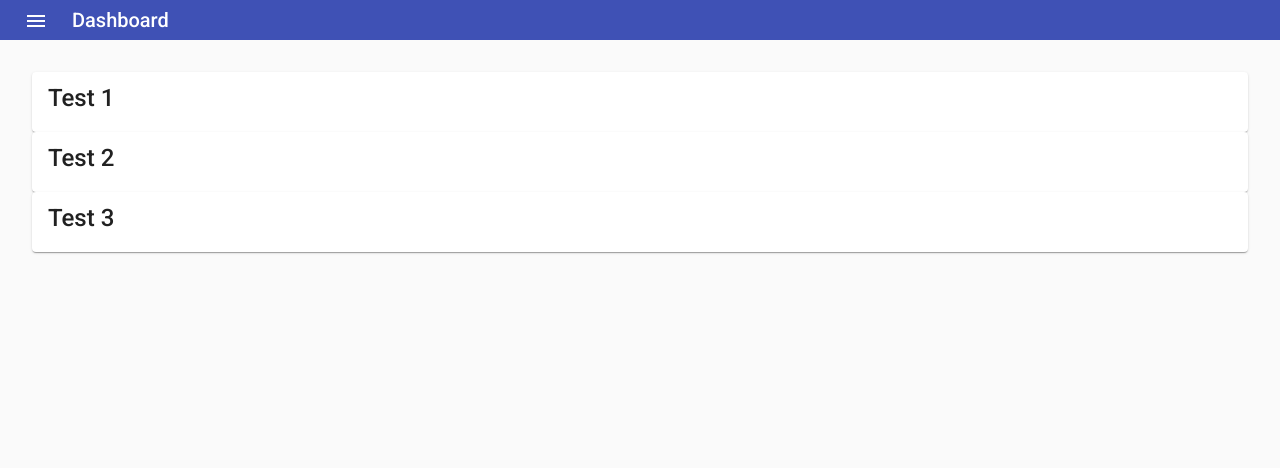
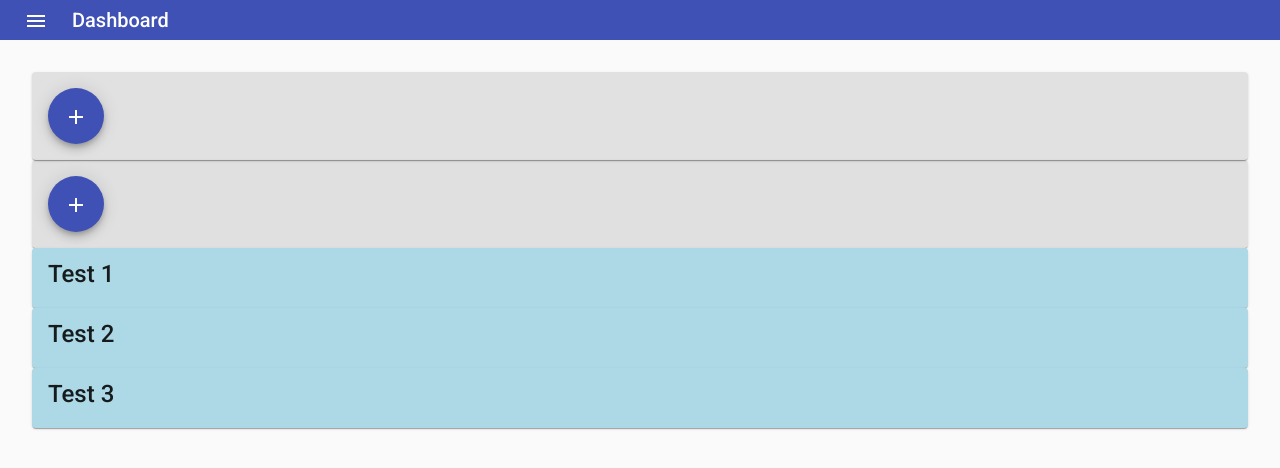
Before and after one commit to TheProdigy161/NodeJS-Test, an Angular app in the folder client/: page /dashboard in a window 1280 px wide. Shown: the top 468 px of the page. Built offline with nearby package versions, Linux system fonts and the light colour scheme; no server answers.

Commit message:
Updated to add blank summary to dashboard summarys

```diff
--- a/client/src/app/components/dashboard/dashboard-summary/dashboard-summary.component.html
+++ b/client/src/app/components/dashboard/dashboard-summary/dashboard-summary.component.html
@@ -1,4 +1,14 @@
-<mat-card cdkDrag>
-  <mat-card-title>{{dashboardSummaryTitle}}</mat-card-title>
-  <mat-card-content></mat-card-content>
-</mat-card>
+<div cdkDrag>
+  <mat-card class="blankSummary" *ngIf="showBlankCard(); else summaryCard">
+    <button mat-fab color="primary" (click)="add()">
+      <mat-icon>add</mat-icon>
+    </button>
+  </mat-card>
+</div>
+
+<ng-template #summaryCard>
+  <mat-card class="summary">
+    <mat-card-title>{{dashboardSummaryTitle}}</mat-card-title>
+    <mat-card-content></mat-card-content>
+  </mat-card>
+</ng-template>
--- a/client/src/app/components/dashboard/dashboard-summary/dashboard-summary.component.scss
+++ b/client/src/app/components/dashboard/dashboard-summary/dashboard-summary.component.scss
@@ -0,0 +1,15 @@
+mat-card.blankSummary {
+  background-color: rgba(0, 0, 0, 0.1);
+}
+
+mat-card.summary {
+  background-color: lightblue;
+}
+
+.cdk-drag-placeholder {
+  border: dotted;
+
+  mat-card {
+    opacity: 0;
+  }
+}
--- a/client/src/app/components/dashboard/dashboard-summary/dashboard-summary.component.ts
+++ b/client/src/app/components/dashboard/dashboard-summary/dashboard-summary.component.ts
@@ -1,4 +1,4 @@
-import { Component, Input, OnInit } from '@angular/core';
+import { Component, Input, OnChanges, OnInit, SimpleChanges } from '@angular/core';
 
 @Component({
   selector: 'app-dashboard-summary',
@@ -7,11 +7,27 @@ import { Component, Input, OnInit } from '@angular/core';
 })
 export class DashboardSummaryComponent implements OnInit {
   @Input()
-  dashboardSummaryTitle: string;
+  addFunction: Function = null;
+  @Input()
+  allowEdit: boolean = false;
+  @Input()
+  dashboardSummaryTitle: string = null;
 
-  constructor() { }
+  constructor() {
+  }
 
   ngOnInit(): void {
   }
 
+  add(): void {
+    this.addFunction();
+  }
+
+  showBlankCard(): boolean {
+    return this.dashboardSummaryTitle == null;
+  }
+
+  showAdd(): boolean {
+    return this.addFunction != null;
+  }
 }
--- a/client/src/app/components/dashboard/dashboard.component.html
+++ b/client/src/app/components/dashboard/dashboard.component.html
@@ -1,5 +1,3 @@
-<div cdkDropList>
-  <app-dashboard-summary dashboardSummaryTitle="Test 1"></app-dashboard-summary>
-  <app-dashboard-summary dashboardSummaryTitle="Test 2"></app-dashboard-summary>
-  <app-dashboard-summary dashboardSummaryTitle="Test 3"></app-dashboard-summary>
+<div cdkDropList cdkDropListOrientation="vertical" (cdkDropListDropped)="drop($event)">
+  <app-dashboard-summary *ngFor="let test of testArray" [dashboardSummaryTitle]="test" [addFunction]="addNewSummary"></app-dashboard-summary>
 </div>
--- a/client/src/app/components/dashboard/dashboard.component.scss
+++ b/client/src/app/components/dashboard/dashboard.component.scss
@@ -0,0 +1,9 @@
+app-dashboard-summary {
+  // display: flex;
+  width: 100%;
+  height: 100%;
+}
+
+.cdk-drag-animating {
+  transition: transform 250ms cubic-bezier(0, 0, 0.2, 1);
+}
--- a/client/src/app/components/dashboard/dashboard.component.ts
+++ b/client/src/app/components/dashboard/dashboard.component.ts
@@ -9,10 +9,13 @@ import { CdkDragDrop, moveItemInArray } from '@angular/cdk/drag-drop';
 })
 export class DashboardComponent implements OnInit {
   testArray: string[] = [
+    null,
+    null,
     'Test 1',
     'Test 2',
     'Test 3',
   ]
+
   constructor(private pageService: PageService) {
     this.pageService.setPageTitle('Dashboard');
   }
@@ -23,4 +26,8 @@ export class DashboardComponent implements OnInit {
   drop(event: CdkDragDrop<string[]>) {
     moveItemInArray(this.testArray, event.previousIndex, event.currentIndex);
   }
+
+  addNewSummary = () => {
+    this.testArray.push(`Test ${this.testArray.length + 1}`)
+  }
 }
--- a/client/src/assets/config.dev.json
+++ b/client/src/assets/config.dev.json
@@ -1,4 +1,4 @@
 {
   "env": "Development",
-  "apiUrl": "http://localhost:5000"
+  "apiUrl": "http://localhost:7000"
 }
--- a/client/src/environments/environment.ts
+++ b/client/src/environments/environment.ts
@@ -4,7 +4,7 @@
 
 export const environment = {
   production: false,
-  apiUrl: 'http://localhost:5000'
+  apiUrl: 'http://localhost:5001'
 };
 
 /*
```
